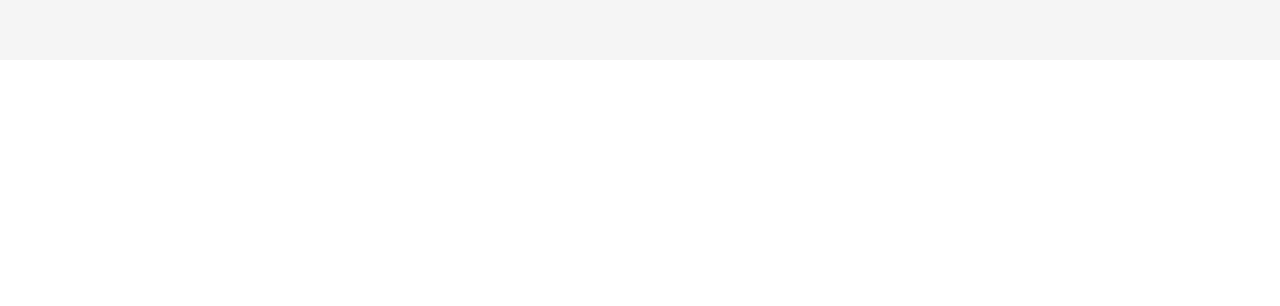
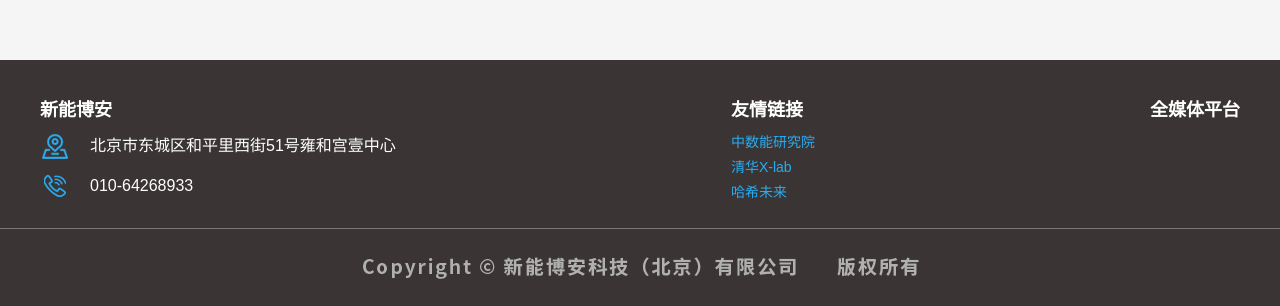
Before and after one commit to dbpoo/pj-power, a Vue app: page / in a window 1280 px wide. Shown: the part 5051-5357 px from the top of the page. Before the commit the page ends 5111 px from the top, so only its background shows below. Built offline with nearby package versions, Linux system fonts and the light colour scheme.

Commit message:
通用底部修改

```diff
--- a/src/App.vue
+++ b/src/App.vue
@@ -1,6 +1,6 @@
 <template>
   <div id="app">
-    <div id="nav">
+    <div class="nav">
       <div class="nav-flex">
         <div class="nav-logo">
           <router-link to="/">logo</router-link>
@@ -15,12 +15,37 @@
       </div>
     </div>
     <router-view/>
+    <div class="flink">
+      <div class="flink-flex">
+        <ul class="ul1">
+          <li class="li1">新能博安</li>
+          <li class="li2">北京市东城区和平里西街51号雍和宫壹中心</li>
+          <li class="li3">010-64268933</li>
+        </ul>
+        <ul class="ul2">
+          <li class="li1">友情链接</li>
+          <li class="li2">
+            <a href="#" target="_blank">中数能研究院</a>
+          </li>
+          <li class="li2">
+            <a href="#" target="_blank">清华X-lab</a>
+          </li>
+          <li class="li2">
+            <a href="#" target="_blank">哈希未来</a>
+          </li>
+        </ul>
+        <ul class="ul3">
+          <li class="li1">全媒体平台</li>
+        </ul>
+      </div>
+    </div>
+    <div class="copyright"></div>
   </div>
 </template>
 
 <style lang="less">
 @import "css/reset";
-#nav {
+.nav {
   height: 77px;
   background: url("./assets/top.jpg") center 0 no-repeat;
   .nav-flex {
@@ -43,7 +68,7 @@
         margin: 0 20px;
         color: #fff;
         font-weight: bold;
-        &:hover{
+        &:hover {
           color: #29acf1;
         }
         &:last-child {
@@ -53,4 +78,55 @@
     }
   }
 }
+.flink {
+  height: 168px;
+  padding-top: 35px;
+  background-color: #3a3434;
+  .flink-flex {
+    width: 1200px;
+    margin: 0 auto;
+    display: flex;
+    justify-content: space-between;
+    ul {
+      li {
+        color: #fff;
+      }
+      li.li1 {
+        font-size: 18px;
+        font-weight: bold;
+      }
+    }
+    ul.ul1 {
+      li {
+        margin-bottom: 10px;
+      }
+      li.li2 {
+        height: 30px;
+        line-height: 30px;
+        padding-left: 50px;
+        background: url("./assets/icon_address.png") 0 center no-repeat;
+      }
+      li.li3 {
+        height: 30px;
+        line-height: 30px;
+        padding-left: 50px;
+        background: url("./assets/icon_tel.png") 0 center no-repeat;
+      }
+    }
+    ul.ul2 {
+      li.li1 {
+        margin-bottom: 10px;
+      }
+      li.li2 {
+        margin-bottom: 5px;
+        font-size: 14px;
+      }
+    }
+  }
+}
+.copyright {
+  height: 78px;
+  background: #3a3434 url("./assets/copyright.png") center center no-repeat;
+  border-top: 1px solid #777777;
+}
 </style>
```
